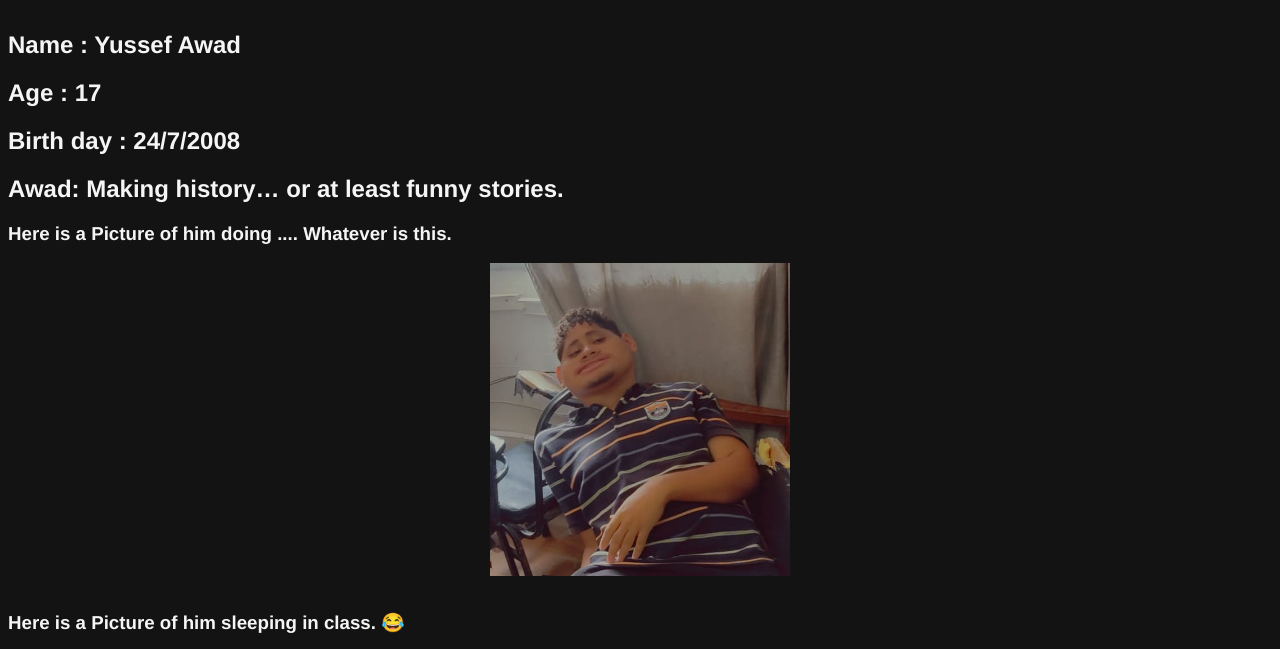
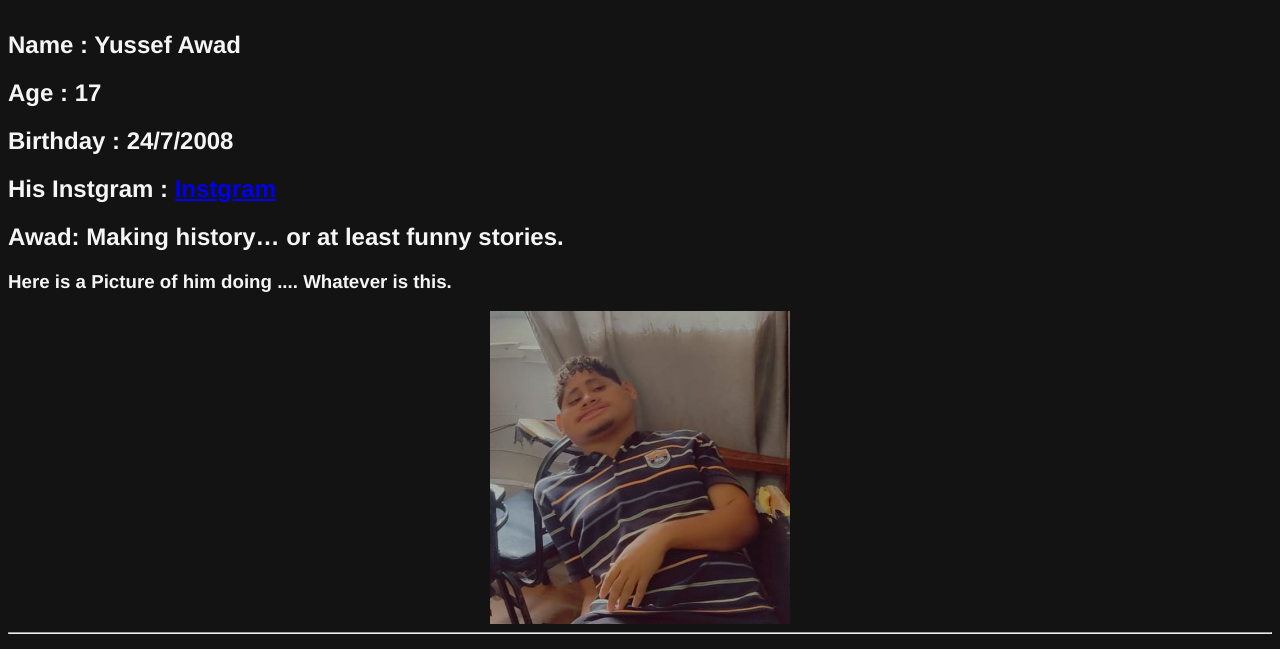
Before and after one commit to Yaso-oss/Awadpedia, a plain HTML site: page index.html in a window 1280 px wide. Shown: the part 94-743 px from the top of the page. Drawn offline with Linux system fonts and the light colour scheme.

Commit message:
Update index.html

```diff
--- a/index.html
+++ b/index.html
@@ -11,15 +11,18 @@
         <h1 class="Fh1"><b>Awadpedia</b></h1>
         <h2><Bold>Name : Yussef Awad</B></h2>
         <h2>Age : 17</h2>
-        <h2>Birth day : 24/7/2008</h2>
+        <h2>Birthday : 24/7/2008</h2>
+        <h2>His Instgram :
+            <a class="instgram" href="https://www.instagram.com/1__awad_?utm_source=ig_web_button_share_sheet&igsh=ZDNlZDc0MzIxNw==" target="_blank">Instgram</a>
+        </h2>
         <h2>Awad: Making history… or at least funny stories.</h2>
         <h3>Here is a Picture of him doing .... Whatever is this.</h3>
         <img class="FAwad" src="pictures/IMG-20251111-WA0007.jpg" alt="filtered Awad">
-        <br>
-        <h3>Here is a Picture of him sleeping in class. 😂</h3>
+        <hr>
+        <h3>Here is a Picture of him sleeping in class. Like always😂</h3>
         <img class="SAwad" src="pictures/IMG-20251111-WA0018.jpg" alt="sleeping Awad">
         <h3>Students shocked : Awad completes homework without asking anyone for a picture.</h3>
-        <h4 class="h4">I love you Awad ❤ </h4>
+        <h4 class="h4">I love you Awad ❤</h4>
         <h5 class="yaso">Made by Yaso abo glasses 🤓</h5>
     </body>
 </html>
```
